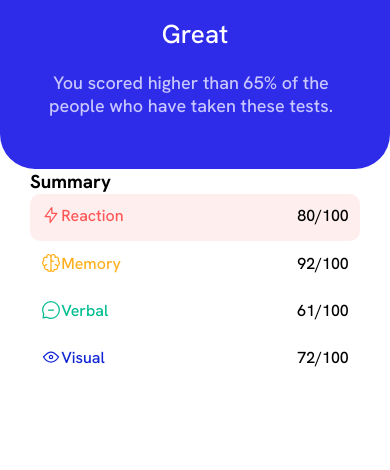
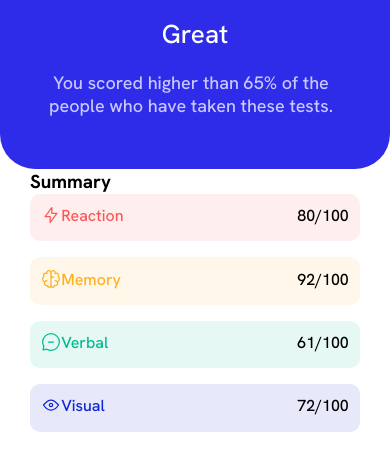
Before and after one commit to Julizajz/results-summary-component-main, a plain HTML site: page index.html in a window 390 px wide. Shown: the part 246-716 px from the top of the page. Drawn offline with Linux system fonts and the light colour scheme.

Commit message:
updates files from scss

```diff
--- a/css/style.css
+++ b/css/style.css
@@ -46,6 +46,7 @@
     justify-content: space-between;
     border-radius: 10px;
     padding: 0.7rem;
+    margin-bottom: 1rem;
   }
   .summary-categories .icon-text {
     display: flex;
@@ -59,11 +60,20 @@
   .summary .reaction-items .category {
     color: hsl(0, 100%, 67%);
   }
+  .summary .memory-items {
+    background-color: #fff7e9;
+  }
   .summary .memory-items .category {
     color: hsl(39, 100%, 56%);
   }
+  .summary .verbal-items {
+    background-color: #e6f8f4;
+  }
   .summary .verbal-items .category {
     color: hsl(166, 100%, 37%);
+  }
+  .summary .visual-items {
+    background-color: #e7e9fb;
   }
   .summary .visual-items .category {
     color: hsl(234, 85%, 45%);
```
